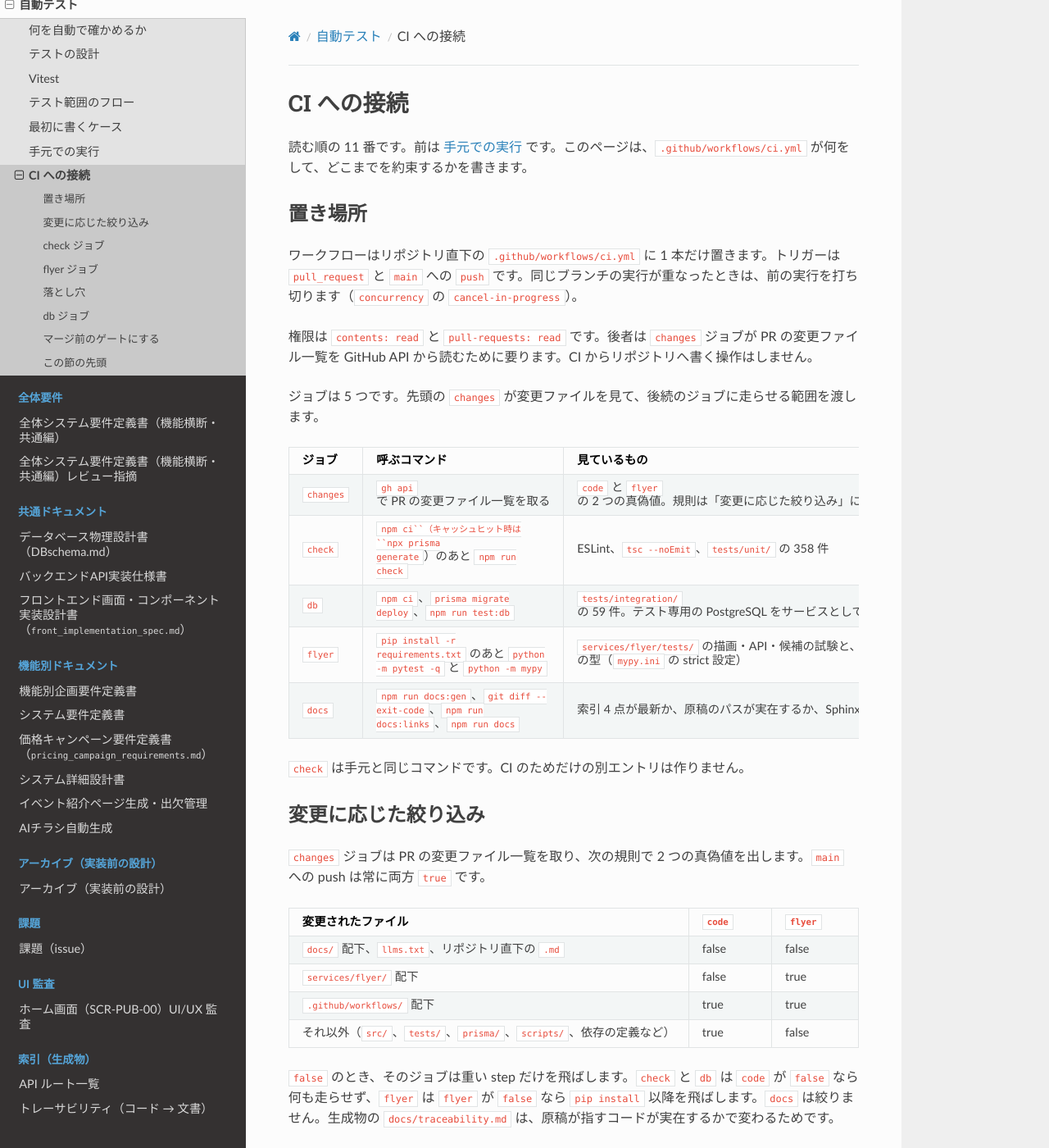
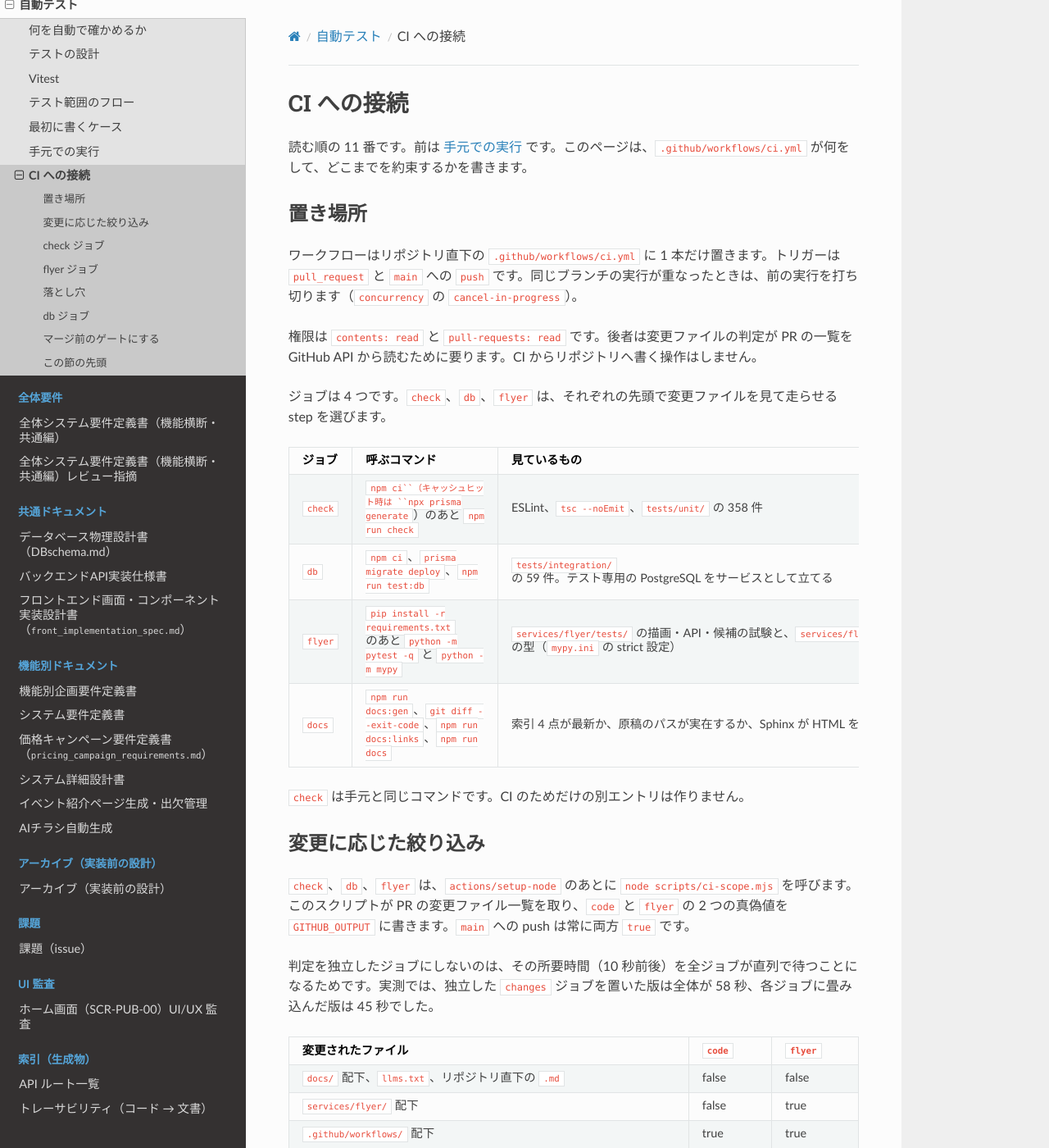
Before and after one commit to HirofumiSato/EventKreater, a Sphinx documentation site: the page built from docs/testing/ci.rst, in a window 1280 px wide and 1400 px high. Shown: the whole window at 82% size. Built offline with Sphinx 7.4.7 and the Read the Docs theme 3.1.0, drawn with Linux system fonts in a browser that asks for light colours; some of the changed text lies outside the part shown.

Commit message:
ci: 変更判定を各ジョブに畳み込み、flyer の venv をキャッシュする
独立した changes ジョブを置いた版は、その 11 秒を全ジョブが直列で待っていた。
計測では wall clock が 45 秒から 58 秒に悪化していた。判定を check / db / flyer の
先頭に畳み込み、直列待ちを無くす。ジョブも 5 つから 4 つになる。

- 判定は scripts/ci-scope.mjs のまま。各ジョブが checkout と setup-node のあとに
  呼び、steps.scope.outputs を if: で見る
- flyer は既定の working-directory があるため、判定 step だけ . に戻す
- flyer の pip install は 14 秒かかり、pytest と mypy を足した時間より長い。
  services/flyer 直下の .venv をキャッシュし、復元時は依存解決だけを通す
- 復元した venv は import pytest, mypy で生存を確かめ、駄目なら捨てて作り直す
- .venv を .gitignore に足す

Co-authored-by: Cursor <cursoragent@cursor.com>

```diff
--- a/docs/sitemap.rst
+++ b/docs/sitemap.rst
@@ -140,7 +140,7 @@ Next.js 側の自動テストです。読む順は :doc:`testing/index` が正
    * - :doc:`testing/local-run`
      - 手元での実行。テストカードは含めない
    * - :doc:`testing/ci`
-     - CI の接続。``changes``・``check``・``db``・``flyer``・``docs`` の 5 ジョブ。Stripe の秘密鍵は登録しない
+     - CI の接続。``check``・``db``・``flyer``・``docs`` の 4 ジョブ。Stripe の秘密鍵は登録しない
 
 全体要件と共通ドキュメント
 ^^^^^^^^^^^^^^^^^^^^^^^^^^
--- a/docs/testing/ci.rst
+++ b/docs/testing/ci.rst
@@ -8,9 +8,9 @@ CI への接続
 
 ワークフローはリポジトリ直下の ``.github/workflows/ci.yml`` に 1 本だけ置きます。トリガーは ``pull_request`` と ``main`` への ``push`` です。同じブランチの実行が重なったときは、前の実行を打ち切ります（``concurrency`` の ``cancel-in-progress``）。
 
-権限は ``contents: read`` と ``pull-requests: read`` です。後者は ``changes`` ジョブが PR の変更ファイル一覧を GitHub API から読むために要ります。CI からリポジトリへ書く操作はしません。
+権限は ``contents: read`` と ``pull-requests: read`` です。後者は変更ファイルの判定が PR の一覧を GitHub API から読むために要ります。CI からリポジトリへ書く操作はしません。
 
-ジョブは 5 つです。先頭の ``changes`` が変更ファイルを見て、後続のジョブに走らせる範囲を渡します。
+ジョブは 4 つです。``check``、``db``、``flyer`` は、それぞれの先頭で変更ファイルを見て走らせる step を選びます。
 
 .. list-table::
    :header-rows: 1
@@ -19,9 +19,6 @@ CI への接続
    * - ジョブ
      - 呼ぶコマンド
      - 見ているもの
-   * - ``changes``
-     - ``gh api`` で PR の変更ファイル一覧を取る
-     - ``code`` と ``flyer`` の 2 つの真偽値。規則は「変更に応じた絞り込み」に書きます
    * - ``check``
      - ``npm ci``（キャッシュヒット時は ``npx prisma generate``）のあと ``npm run check``
      - ESLint、``tsc --noEmit``、``tests/unit/`` の 358 件
@@ -40,7 +37,9 @@ CI への接続
 変更に応じた絞り込み
 --------------------
 
-``changes`` ジョブは PR の変更ファイル一覧を取り、次の規則で 2 つの真偽値を出します。``main`` への push は常に両方 ``true`` です。
+``check``、``db``、``flyer`` は、``actions/setup-node`` のあとに ``node scripts/ci-scope.mjs`` を呼びます。このスクリプトが PR の変更ファイル一覧を取り、``code`` と ``flyer`` の 2 つの真偽値を ``GITHUB_OUTPUT`` に書きます。``main`` への push は常に両方 ``true`` です。
+
+判定を独立したジョブにしないのは、その所要時間（10 秒前後）を全ジョブが直列で待つことになるためです。実測では、独立した ``changes`` ジョブを置いた版は全体が 58 秒、各ジョブに畳み込んだ版は 45 秒でした。
 
 .. list-table::
    :header-rows: 1
@@ -74,6 +73,8 @@ CI への接続
 
 **必須チェックのジョブは消さず、step だけを飛ばします。** ``on.pull_request.paths`` で workflow ごと止めると、必須チェックが報告されないまま「待ち続けている」状態になり、いつまでもマージできなくなります。``if:`` でジョブごと飛ばした場合は skipped として報告されるため、必須チェックでの扱いが環境に依存します。必須の 3 つ（``check``、``db``、``flyer``）はジョブを走らせたまま step を飛ばして緑で完了させます。ジョブ名が変わらないので、ブランチ保護の設定もそのままです。
 
+このため、``check``、``db``、``flyer`` の 3 ジョブは、何もすることが無い PR でも 5 秒ほどで緑のチェックを返します。中身は ``checkout``、``setup-node``、``ci-scope`` の 3 つだけです。
+
 check ジョブ
 ------------
 
@@ -103,9 +104,11 @@ apt での取得は 8 秒前後かかり、ミラーが遅い日はここで数
 
 ``pip`` のキャッシュは ``services/flyer/requirements.txt`` をキーにします。``working-directory`` を ``services/flyer`` にしてあるので、``pip install``、``pytest``、``mypy`` はそのまま書けます。
 
+``pip install`` は 14 秒前後かかり、``pytest`` と ``mypy`` を合わせた時間より長くなります。そこで ``services/flyer`` 直下の ``.venv`` を丸ごと ``actions/cache`` に控え、復元できたときは依存解決だけを数秒で通します。復元した venv は作成時の Python を指すので、``import pytest, mypy`` が通らなければ捨てて作り直します。``.venv`` は ``.gitignore`` にあります。
+
 ``python -m mypy`` は同じジョブで続けて呼びます。対象は ``mypy.ini`` の ``files = src`` です。``requirements.txt`` を入れるのは、Pillow や Pydantic の型を解決するためで、これは ``pytest`` と共通です。
 
-型検査を別ジョブにしない理由は 2 つあります。1 つは、依存の導入を 1 回で済ませるためです。分けると ``pip install`` の 12 秒を二度払います。もう 1 つは、``flyer`` がブランチ保護の必須チェックだからです。別ジョブのままだと、必須に登録しない限り型エラーが緑のまま通ってしまいます。どちらが落ちたかは step 名（``pytest（振る舞い）`` / ``mypy（型）``）で分かります。
+型検査を別ジョブにしない理由は 2 つあります。1 つは、依存の導入を 1 回で済ませるためです。分けると ``pip install`` の 14 秒を二度払います。もう 1 つは、``flyer`` がブランチ保護の必須チェックだからです。別ジョブのままだと、必須に登録しない限り型エラーが緑のまま通ってしまいます。どちらが落ちたかは step 名（``pytest（振る舞い）`` / ``mypy（型）``）で分かります。
 
 ``flyer`` が ``false`` のときは ``pip install`` 以降を飛ばします。``services/flyer`` を触っていない PR で mypy を回しても、見るものがありません。
 
@@ -121,7 +124,7 @@ apt での取得は 8 秒前後かかり、ミラーが遅い日はここで数
 * ``node_modules`` のキャッシュが壊れたと疑ったら、GitHub の Actions の Caches から鍵ごと消して再実行します。鍵は ``package-lock.json`` と ``prisma/schema.prisma`` のハッシュなので、依存かスキーマを変えれば自動的に外れます。
 * フォントのキャッシュの鍵 ``noto-cjk-regular-1`` は固定です。``fonts-noto-cjk`` の版を上げたら番号も上げます。
 * ``.venv-docs`` は復元したあとに ``import sphinx`` を試し、通らなければ捨てて作り直します。Python のパッチ版が上がると venv の中の絶対パスが古くなるためです。
-* ``changes`` ジョブは ``tests/unit/ci-scope.test.mjs`` で規則を固定しています。規則を変えたら、同じ PR でテストも直します。``.github/workflows/`` を変えたときは全部 ``true`` に倒れるので、CI を直す PR が自分自身を絞り込んでしまうことはありません。
+* ``scripts/ci-scope.mjs`` の規則は ``tests/unit/ci-scope.test.mjs`` で固定しています。規則を変えたら、同じ PR でテストも直します。``.github/workflows/`` を変えたときは全部 ``true`` に倒れるので、CI を直す PR が自分自身を絞り込んでしまうことはありません。
 
 db ジョブ
 ---------
```
Also changed, not shown: docs/onboarding.md (+1 -1 lines), docs/traceability.md (+1 -1 lines), docs/doc-index.json, 2 other files.
